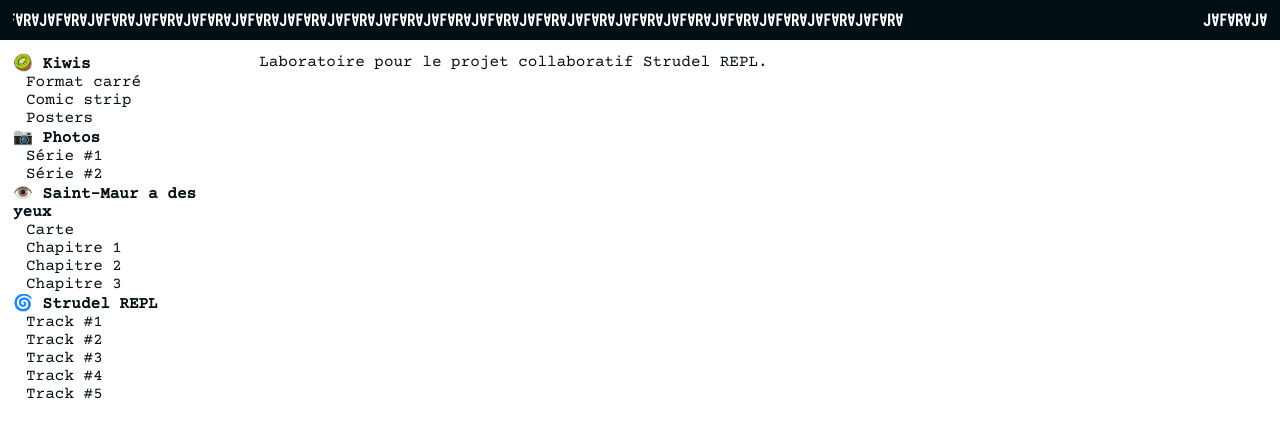
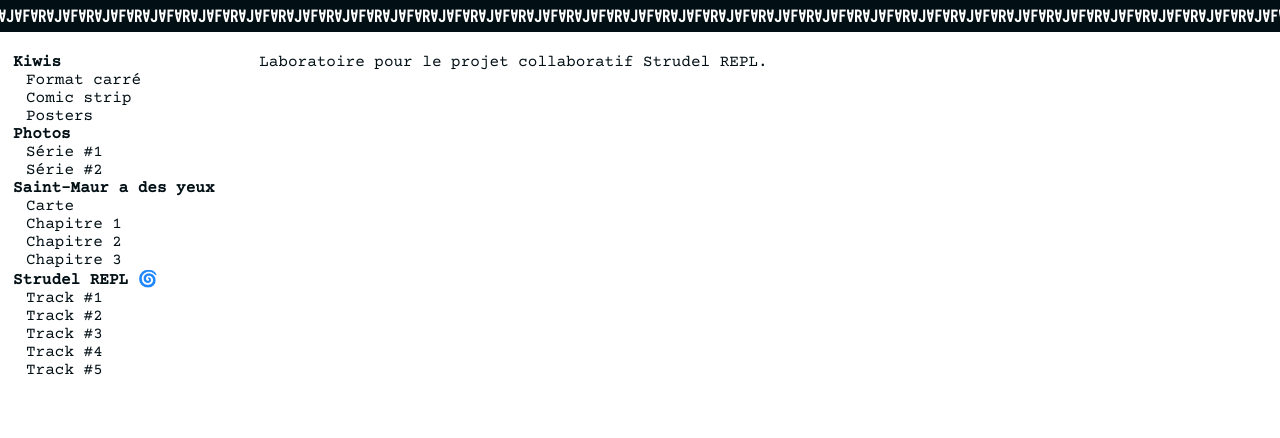
Before and after one commit to jafartouzeau/personnal-website, a Next.js app: page /strudelrepl in a window 1280 px wide. Shown: the top 438 px of the page. Built offline with nearby package versions, Linux system fonts and the light colour scheme.

Commit message:
Visual update

```diff
--- a/src/components/side-menu/side-menu.tsx
+++ b/src/components/side-menu/side-menu.tsx
@@ -7,7 +7,7 @@ export default function SideMenu() {
 
             <ol>
                 <Link className={styles.mainlink} href={`/kiwis`}>
-                   🥝 Kiwis
+                   Kiwis
                 </Link>
             </ol>
                 <ol className={styles.sublink}>
@@ -28,7 +28,7 @@ export default function SideMenu() {
 
             <ol className={styles.mainlink}>
                 <Link href={`/photos`}>
-                   📷 Photos
+                   Photos
                 </Link>
             </ol>
                 <ol className={styles.sublink}>
@@ -44,7 +44,7 @@ export default function SideMenu() {
 
             <ol className={styles.mainlink}>
                 <Link href={`/smady`}>
-                   👁️ Saint-Maur a des yeux
+                   Saint-Maur a des yeux
                 </Link>
             </ol>
                 <ol className={styles.sublink}>
@@ -70,7 +70,7 @@ export default function SideMenu() {
 
             <ol className={styles.mainlink}>
                 <Link href={`/strudelrepl`}>
-                    🌀 Strudel REPL
+                    Strudel REPL 🌀
                 </Link>
             </ol>
                 <ol className={styles.sublink}>
--- a/src/components/topbar/topbar.module.css
+++ b/src/components/topbar/topbar.module.css
@@ -5,8 +5,6 @@
   display: flex;
   flex-direction: row;
   width: 100vw;
-  height: var(--topbar-height);
-  padding: 0px var(--main-padding);
   background-color: var(--text);
   align-items: center;
 }
@@ -19,14 +17,13 @@
 .container {
   position: relative;
   width: 100%;
-  height: 2.5rem;
+  height: 2rem;
   overflow: hidden;
+  display: flex;
+  align-items: center;
 }
 
 .w {
-  position: absolute;
-  top: 50%;
-  transform: translateY(-50%);
   font-family: var(--ff-logo);
   font-weight: 800;
   white-space: nowrap;
--- a/src/components/topbar/topbar.tsx
+++ b/src/components/topbar/topbar.tsx
@@ -8,10 +8,12 @@ const LOGO_UNIT = "J∀F∀R∀";
 
 export default function TopBar() {
   const containerRef = useRef<HTMLDivElement>(null);
-  const aRef = useRef<HTMLSpanElement>(null);
-  const bRef = useRef<HTMLSpanElement>(null);
+  const textRef = useRef<HTMLSpanElement>(null);
+  const unitWidthRef = useRef<number>(0);
   const [repeatedText, setRepeatedText] = useState(LOGO_UNIT);
 
+  // 1. Mesure la largeur d'une unité et calcule assez de répétitions
+  //    pour couvrir 2x le container (marge pour le défilement)
   useLayoutEffect(() => {
     const container = containerRef.current;
     if (!container) return;
@@ -22,33 +24,32 @@ export default function TopBar() {
     measure.style.whiteSpace = 'nowrap';
     measure.className = styles.w;
     measure.textContent = LOGO_UNIT;
-    document.body.appendChild(measure);
+    container.appendChild(measure);
     const unitWidth = measure.offsetWidth || 1;
-    document.body.removeChild(measure);
+    container.removeChild(measure);
+
+    unitWidthRef.current = unitWidth;
 
     const containerWidth = container.offsetWidth;
-    const repeats = Math.ceil(containerWidth / unitWidth) + 1;
+    // assez de répétitions pour couvrir 2x la largeur du container
+    const repeats = Math.ceil((containerWidth * 2) / unitWidth) + 1;
     setRepeatedText(LOGO_UNIT.repeat(repeats));
   }, []);
 
+  // 2. Anime un seul span, en le faisant boucler sur la largeur d'UNE unité
   useLayoutEffect(() => {
-    const a = aRef.current;
-    const b = bRef.current;
+    const text = textRef.current;
     const speed = 0.5;
-    if (!a || !b) return;
+    if (!text) return;
 
-    const w = a.offsetWidth;
-    if (w === 0) return;
+    const unitWidth = unitWidthRef.current;
+    if (unitWidth === 0) return;
 
     let x = 0;
-    a.style.left = "0px";
-    b.style.left = `${w}px`;
-
     let raf: number;
     function tick() {
-      x = (x + speed) % w;
-      a!.style.left = `${-x}px`;
-      b!.style.left = `${w - x}px`;
+      x = (x + speed) % unitWidth;
+      text!.style.transform = `translateX(${-x}px)`;
       raf = requestAnimationFrame(tick);
     }
     raf = requestAnimationFrame(tick);
@@ -60,26 +61,9 @@ export default function TopBar() {
     <nav className={styles.topbar}>
       <Link href={"/"} className={styles.link}>
         <div ref={containerRef} className={styles.container}>
-          <span ref={aRef} className={styles.w}>{repeatedText}</span>
-          <span ref={bRef} className={styles.w}>{repeatedText}</span>
+          <span ref={textRef} className={styles.w}>{repeatedText}</span>
         </div>
       </Link>
     </nav>
   );
 }
-
-/**
- *
- * <ol className={styles.ol}>
-        <Link href={"/strudelrepl"}>
-          Strudel REPL
-        </Link>
-      </ol>
-      <ol className={styles.ol}>
-        <Link href={"/kiwis"}>
-          Kiwis
-        </Link>
-      </ol>
- *
- *
- */
```
